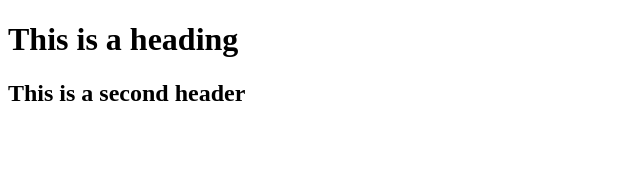
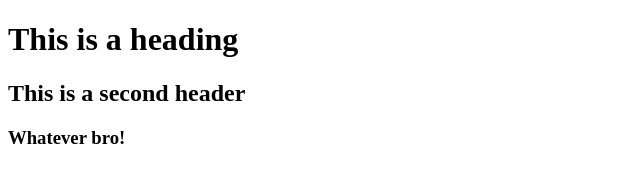
Before and after one commit to rumpus/git-one, a plain HTML site: page index.html in a window 1280 px wide. Shown: the whole page, without its empty margins (0-640 px from the left). Drawn offline with Linux system fonts and the light colour scheme.

Commit message:
added h3

```diff
--- a/index.html
+++ b/index.html
@@ -7,5 +7,6 @@
     <body>
         <h1>This is a heading</h1>
         <h2>This is a second header</h2>
+        <h3>Whatever bro!</h3>
     </body>
 </html>
```
